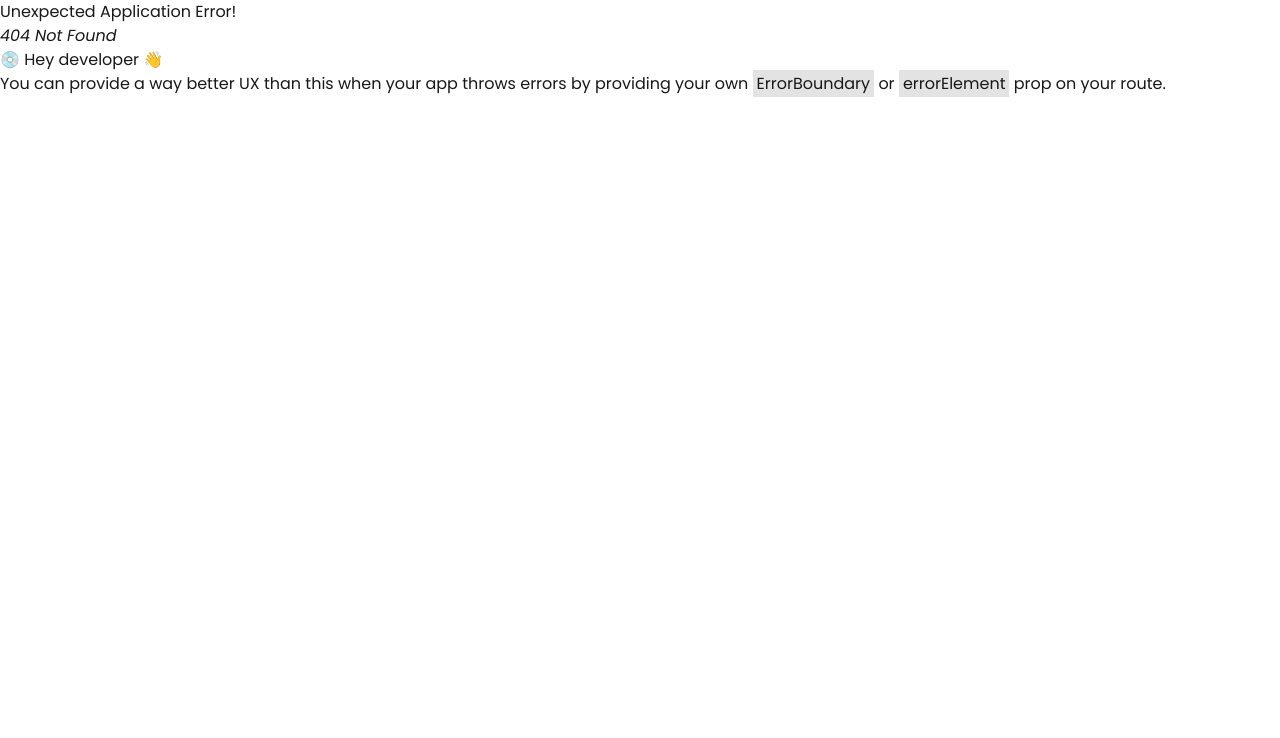
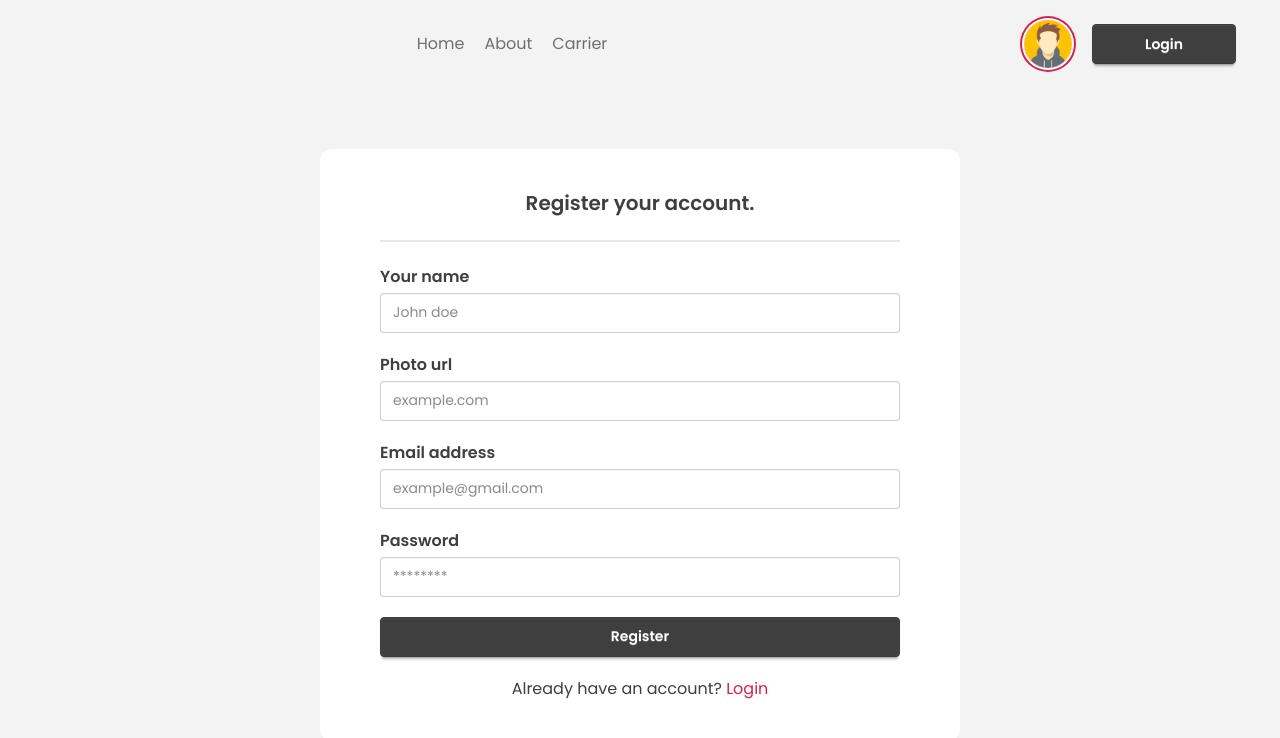
Before and after one commit to nmkhans/dragon_news, a React (Vite) app: page /register in a window 1280 px wide. Before the commit this address had no page. Shown: the top 738 px of the page. Built offline with nearby package versions, Linux system fonts and the light colour scheme.

Commit message:
login and register page design added

```diff
--- /dev/null
+++ b/firebase.config.js
@@ -0,0 +1,25 @@
+import { initializeApp } from "firebase/app";
+import { getAuth } from "firebase/auth";
+
+/* const firebaseConfig = {
+  apiKey: "AIzaSyDT6oDkHmplNjv4YcikYw1j29p_4IYMu_k",
+  authDomain: "nmk-dragon-news.firebaseapp.com",
+  projectId: "nmk-dragon-news",
+  storageBucket: "nmk-dragon-news.firebasestorage.app",
+  messagingSenderId: "999805064100",
+  appId: "1:999805064100:web:58ee0c330871010e94e731",
+}; */
+
+const firebaseConfig = {
+  apiKey: import.meta.env.FIREBASE_API_KEY,
+  authDomain: import.meta.env.FIREBASE_AUTH_DOMAIN,
+  projectId: import.meta.env.FIREBASE_PROJECT_ID,
+  storageBucket: import.meta.env.FIREBASE_STORAGE_BUCKET,
+  messagingSenderId: import.meta.env.FIREBASE_MESSAGING_SENDER_ID,
+  appId: import.meta.env.FIREBASE_APP_ID,
+};
+
+// Initialize Firebase
+const app = initializeApp(firebaseConfig);
+const auth = getAuth(app);
+export { auth };
--- a/src/components/Header/Header.jsx
+++ b/src/components/Header/Header.jsx
@@ -8,7 +8,7 @@ const Header = () => {
     <header className="container mx-auto px-5 lg:px-0 py-10">
       <HeaderTop />
       <HeaderMarquee />
-      <HeaderNavbar />
+      <HeaderNavbar className="mt-5" />
     </header>
   );
 };
--- a/src/components/HeaderNavbar/HeaderNavbar.jsx
+++ b/src/components/HeaderNavbar/HeaderNavbar.jsx
@@ -2,9 +2,9 @@ import React from "react";
 import { Link } from "react-router";
 import Avater from "../Avater/Avater";
 
-const HeaderNavbar = () => {
+const HeaderNavbar = ({ className }) => {
   return (
-    <nav className="mt-5">
+    <nav className={className}>
       <div className="flex items-center">
         <ul className="flex items-center justify-center gap-x-5 w-[80%] text-[#706F6F]">
           <li>
@@ -19,9 +19,11 @@ const HeaderNavbar = () => {
         </ul>
         <div className="flex items-center gap-x-5 w-[20%]">
           <Avater width={12} />
-          <button className="inline-block btn btn-secondary text-white w-36 text-md">
-            Login
-          </button>
+          <Link to="/login">
+            <button className="inline-block btn btn-secondary text-white w-36 text-md">
+              Login
+            </button>
+          </Link>
         </div>
       </div>
     </nav>
--- /dev/null
+++ b/src/pages/Login/Login.jsx
@@ -0,0 +1,68 @@
+import React from "react";
+import HeaderNavbar from "../../components/HeaderNavbar/HeaderNavbar";
+import { Link } from "react-router";
+
+const Login = () => {
+  return (
+    <section className="bg-[#F3F3F3]">
+      <HeaderNavbar className="py-5" />
+      <div className="h-[calc(100vh-87px)] flex items-center jistify-center">
+        <div className="bg-white w-1/2 mx-auto py-10 px-15 rounded-xl flex flex-col items-center">
+          <div className="w-full">
+            <h3 className="text-center text-xl font-semibold text-secondary">
+              Login you account.
+            </h3>
+            <div className="divider"></div>
+          </div>
+          <div className="w-full">
+            <form className="block">
+              <div className="flex flex-col">
+                <label
+                  htmlFor="email"
+                  className="label mb-1 text-secondary font-semibold"
+                >
+                  Email address
+                </label>
+                <input
+                  type="email"
+                  id="email"
+                  placeholder="example@gmail.com"
+                  className="input w-full"
+                />
+              </div>
+              <div className="flex flex-col mt-5">
+                <label
+                  htmlFor="password"
+                  className="label mb-1 text-secondary font-semibold"
+                >
+                  Password
+                </label>
+                <input
+                  type="password"
+                  id="password"
+                  placeholder="********"
+                  className="input w-full"
+                />
+              </div>
+              <div className="flex flex-col mt-5">
+                <button className="btn btn-secondary w-full text-white">
+                  Login
+                </button>
+              </div>
+              <div className="flex flex-col mt-5">
+                <p className="text-center text-secondary">
+                  Don't have an account?{" "}
+                  <Link className="text-primary" to="/register">
+                    Register
+                  </Link>
+                </p>
+              </div>
+            </form>
+          </div>
+        </div>
+      </div>
+    </section>
+  );
+};
+
+export default Login;
--- /dev/null
+++ b/src/pages/Register/Register.jsx
@@ -0,0 +1,96 @@
+import React from "react";
+import HeaderNavbar from "../../components/HeaderNavbar/HeaderNavbar";
+import { Link } from "react-router";
+
+const Register = () => {
+  return (
+    <section className="bg-[#F3F3F3]">
+      <HeaderNavbar className="py-5" />
+      <div className="h-[calc(100vh-87px)] flex items-center jistify-center">
+        <div className="bg-white w-1/2 mx-auto py-10 px-15 rounded-xl flex flex-col items-center">
+          <div className="w-full">
+            <h3 className="text-center text-xl font-semibold text-secondary">
+              Register your account.
+            </h3>
+            <div className="divider"></div>
+          </div>
+          <div className="w-full">
+            <form className="block">
+              <div className="flex flex-col">
+                <label
+                  htmlFor="name"
+                  className="label mb-1 text-secondary font-semibold"
+                >
+                  Your name
+                </label>
+                <input
+                  type="text"
+                  id="name"
+                  placeholder="John doe"
+                  className="input w-full"
+                />
+              </div>
+              <div className="flex flex-col mt-5">
+                <label
+                  htmlFor="photo"
+                  className="label mb-1 text-secondary font-semibold"
+                >
+                  Photo url
+                </label>
+                <input
+                  type="text"
+                  id="photo"
+                  placeholder="example.com"
+                  className="input w-full"
+                />
+              </div>
+              <div className="flex flex-col mt-5">
+                <label
+                  htmlFor="email"
+                  className="label mb-1 text-secondary font-semibold"
+                >
+                  Email address
+                </label>
+                <input
+                  type="email"
+                  id="email"
+                  placeholder="example@gmail.com"
+                  className="input w-full"
+                />
+              </div>
+              <div className="flex flex-col mt-5">
+                <label
+                  htmlFor="password"
+                  className="label mb-1 text-secondary font-semibold"
+                >
+                  Password
+                </label>
+                <input
+                  type="password"
+                  id="password"
+                  placeholder="********"
+                  className="input w-full"
+                />
+              </div>
+              <div className="flex flex-col mt-5">
+                <button className="btn btn-secondary w-full text-white">
+                  Register
+                </button>
+              </div>
+              <div className="flex flex-col mt-5">
+                <p className="text-center text-secondary">
+                  Already have an account?{" "}
+                  <Link className="text-primary" to="/login">
+                    Login
+                  </Link>
+                </p>
+              </div>
+            </form>
+          </div>
+        </div>
+      </div>
+    </section>
+  );
+};
+
+export default Register;
```
Also changed, not shown: src/routes/router.jsx (+10 -0 lines).
